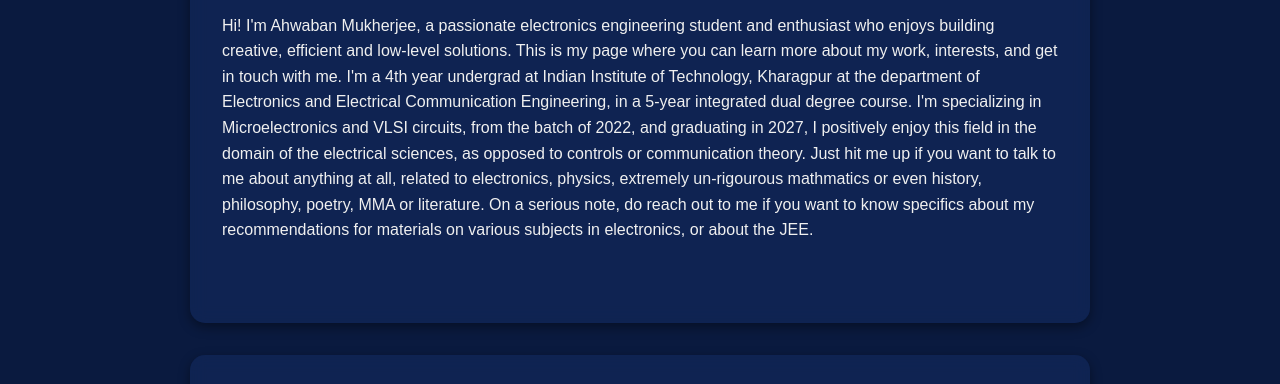
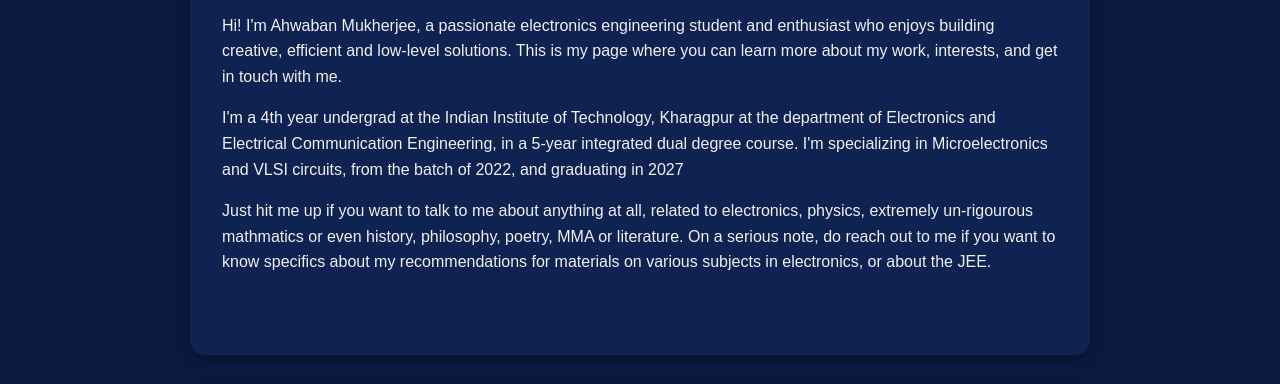
Before and after one commit to ahwaban/ahwaban.github.io, a plain HTML site: page index.html in a window 1280 px wide. Shown: the part 221-605 px from the top of the page. Drawn offline with Linux system fonts and the light colour scheme.

Commit message:
Update index.html

```diff
--- a/index.html
+++ b/index.html
@@ -26,11 +26,14 @@
     <p>
       Hi! I'm Ahwaban Mukherjee, a passionate electronics engineering student and enthusiast who enjoys building
       creative, efficient and low-level solutions. This is my page where you can learn more about my work, interests, and get in touch with me.
+    </p>
+    <p>
+      I'm a 4th year undergrad at the Indian Institute of Technology, Kharagpur at the department of Electronics and Electrical Communication
+      Engineering, in a 5-year integrated dual degree course. I'm specializing in Microelectronics and VLSI circuits, from the batch of 2022,
+      and graduating in 2027
+    </p>
 
-      I'm a 4th year undergrad at Indian Institute of Technology, Kharagpur at the department of Electronics and Electrical Communication
-      Engineering, in a 5-year integrated dual degree course. I'm specializing in Microelectronics and VLSI circuits, from the batch of 2022,
-      and graduating in 2027, I positively enjoy this field in the domain of the electrical sciences, as opposed to controls or communication theory.
-
+    <p>
       Just hit me up if you want to talk to me about anything at all, related to electronics, physics, extremely un-rigourous mathmatics or even
       history, philosophy, poetry, MMA or literature. On a serious note, do reach out to me if you want to know specifics about my recommendations for
       materials on various subjects in electronics, or about the JEE.
```
